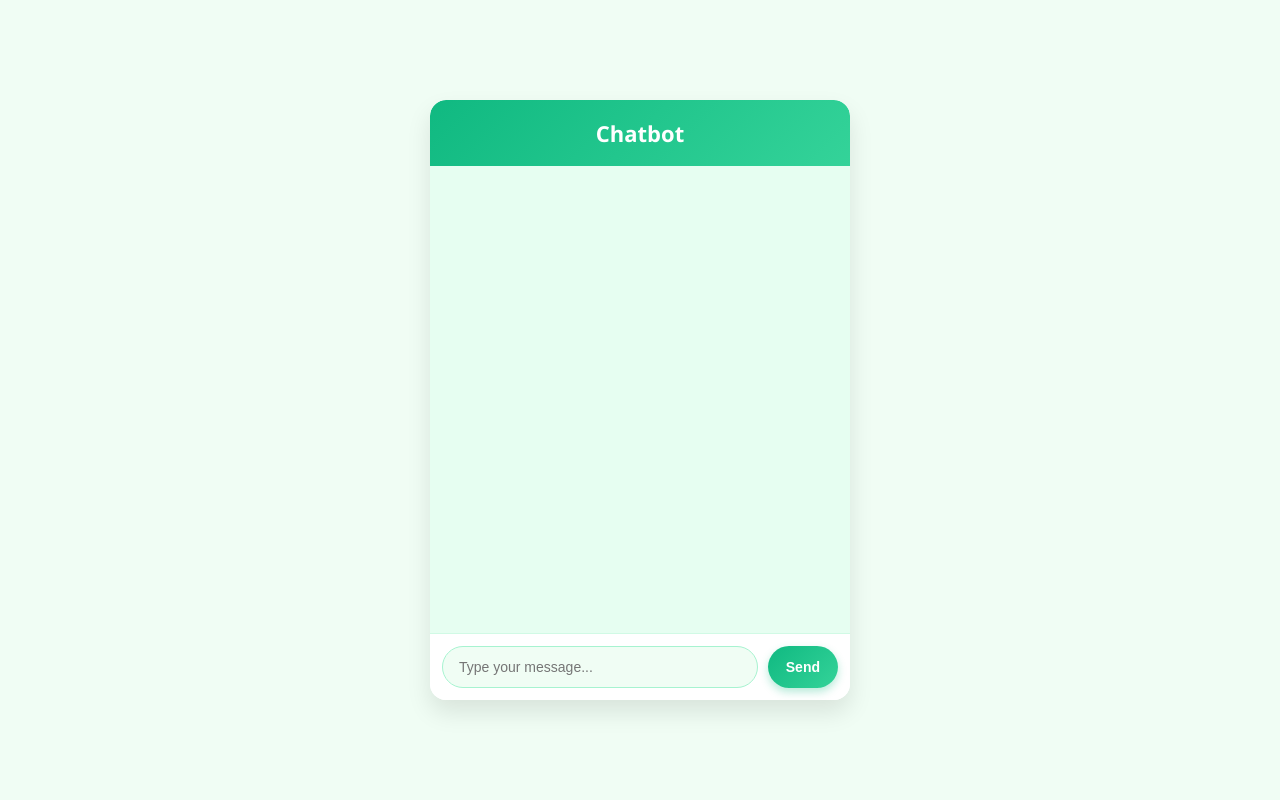
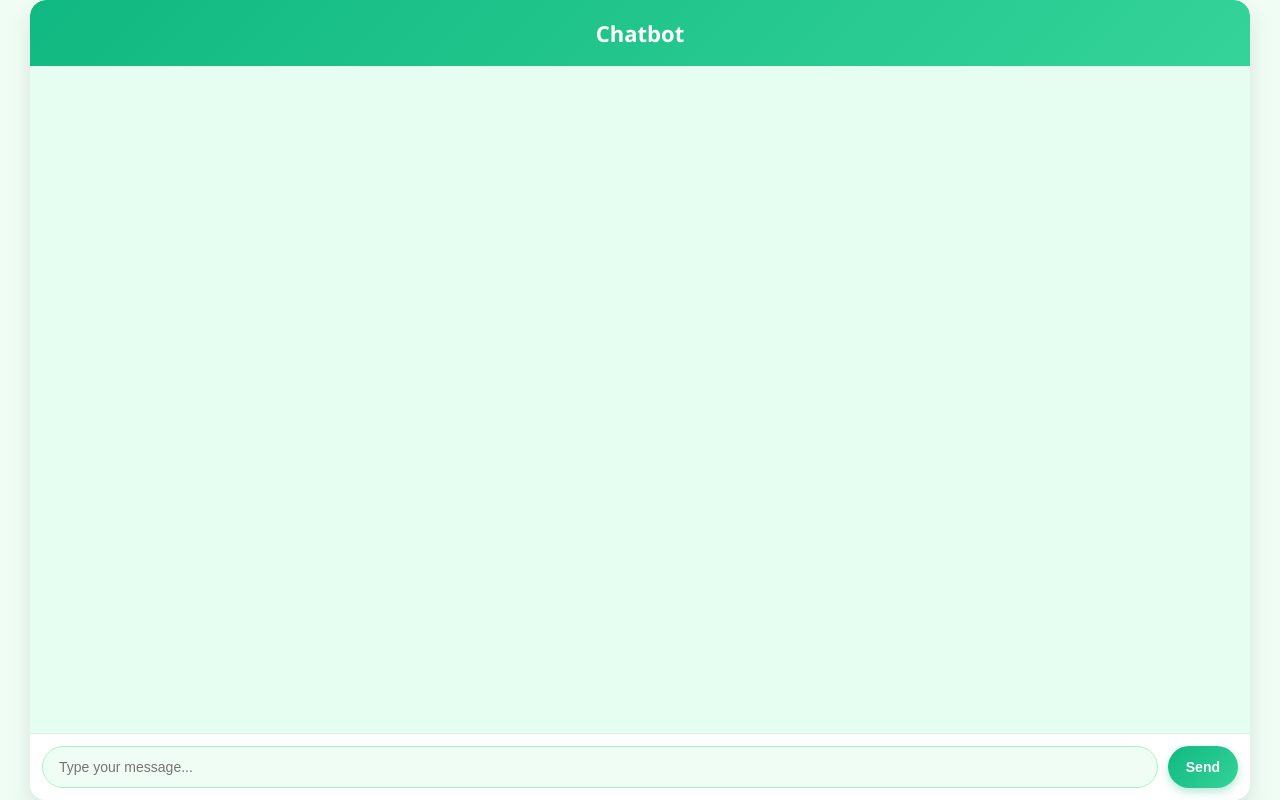
Before and after one commit to vinaykishor19/python-chatbot, a Flask app: page / in a window 1280 px wide. Run offline with Flask 3, Linux system fonts and the light colour scheme.

Commit message:
Update style.css

```diff
--- a/static/style.css
+++ b/static/style.css
@@ -1,9 +1,11 @@
 /* Reset and Base Styles */
-body, html {
+body,
+html {
   margin: 0;
   padding: 0;
   font-family: 'Segoe UI', Tahoma, Geneva, Verdana, sans-serif;
-  background: #f0fdf4; /* light green background */
+  background: #f0fdf4;
+  /* light green background */
   height: 100%;
   display: flex;
   justify-content: center;
@@ -12,8 +14,8 @@ body, html {
 
 /* Chat Container */
 .chat-container {
-  width: 420px;
-  height: 600px;
+  width: 1220px;
+  height: 800px;
   background-color: #ffffff;
   box-shadow: 0 12px 24px rgba(0, 0, 0, 0.1);
   border-radius: 16px;
@@ -24,7 +26,8 @@ body, html {
 
 /* Chat Header */
 .chat-header {
-  background: linear-gradient(135deg, #10b981, #34d399); /* emerald-green to mint-green */
+  background: linear-gradient(135deg, #10b981, #34d399);
+  /* emerald-green to mint-green */
   color: white;
   padding: 18px;
   font-size: 22px;
@@ -39,7 +42,11 @@ body, html {
   flex-grow: 1;
   padding: 16px;
   overflow-y: auto;
-  background: #e6fef1; /* soft mint */
+  background: #e6fef1;
+  /* soft mint */
+  display: flex;
+  /* Add this */
+  flex-direction: column;
 }
 
 /* Chat Messages */
@@ -54,14 +61,16 @@ body, html {
 }
 
 .message.user {
-  background-color: #c7f9cc; /* light green */
+  background-color: #c7f9cc;
+  /* light green */
   align-self: flex-end;
   color: #065f46;
   border-bottom-right-radius: 0;
 }
 
 .message.bot {
-  background-color: #d9f99d; /* soft lime */
+  background-color: #d9f99d;
+  /* soft lime */
   align-self: flex-start;
   color: #365314;
   border-bottom-left-radius: 0;
```
